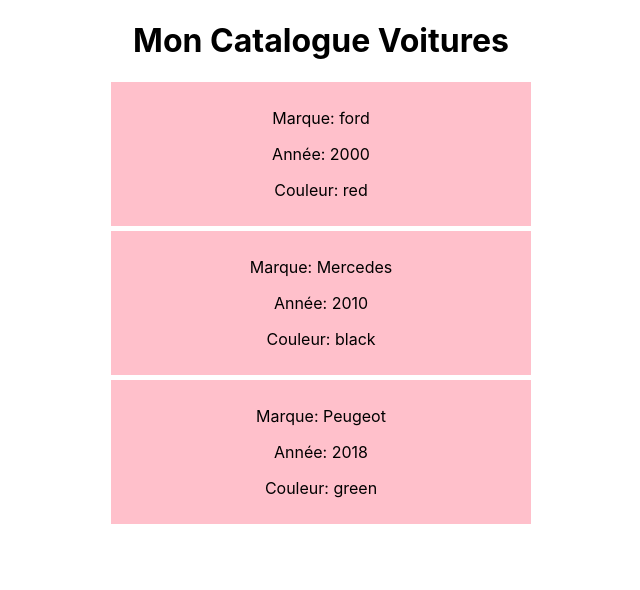
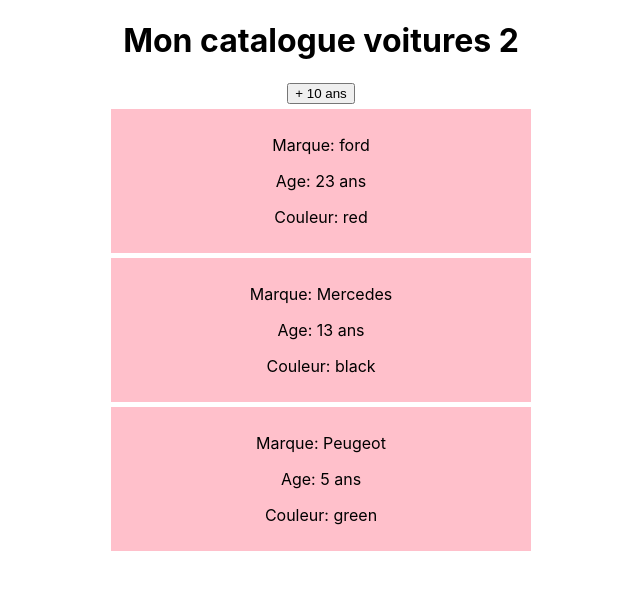
Before and after one commit to Wallmonger/React-Start, a React (Create React App) app: page / in a window 1280 px wide. Shown: the top 590 px of the page, without its empty margins (319-959 px from the left). Built offline with nearby package versions, Linux system fonts and the light colour scheme; the HTML template or start-up script is replaced by a standard one.

Commit message:
Reduce, filter, map

```diff
--- a/src/App.js
+++ b/src/App.js
@@ -4,14 +4,10 @@
 
 class App extends Component {
 
-  state = {
-    titre: 'Mon Catalogue Voitures'
-  }
-
   render() {
     return (
       <div className='App'>
-        <Mycars title={this.state.titre} />
+        <Mycars/>
       </div>
     )
   }
--- a/src/components/Cars.js
+++ b/src/components/Cars.js
@@ -6,7 +6,7 @@
         return (
             <div style={ {backgroundColor: 'pink', width: '400px', padding: '10px', margin: '5px auto'} }>
                 <p>Marque: { children }</p>
-                <p>Année: { year }</p>
+                <p>Age: { year }</p>
                 {colorInfo}
             </div>
         )
--- a/src/components/Mycars.js
+++ b/src/components/Mycars.js
@@ -8,22 +8,38 @@
             {name : 'ford', color: 'red', year : '2000'},
             {name : 'Mercedes', color: 'black', year : '2010'},
             {name : 'Peugeot', color: 'green', year : '2018'},
-        ]
+        ],
+        titre: 'Mon catalogue voitures 2'
+    }
+
+    addTenYears = () => {
+
+        const updatedState = this.state.voitures.map((param) => {
+            return param.year -= 10;
+        })
+
+        this.setState({
+            updatedState
+        })
     }
 
     render() {
+
+        const year = new Date().getFullYear();
+
         return (
             <div>
-                <h1>{this.props.title}</h1>
+                <h1>{this.state.titre}</h1>
+                <button onClick={this.addTenYears}> + 10 ans</button>
 
-                {
+                {/* {
                     this.state.voitures.map((element, index) => (
-                        <Car color = {element.color} year = {element.year}>{element.name}</Car>
+                        <Car color = {element.color} year = {year - element.year + ' ans'}>{element.name}</Car>
                     ))
-                }
-                {/* <Car color = {this.state.voitures[0].color} year = {this.state.voitures[0].year}>{this.state.voitures[0].name}</Car>
-                <Car color = {this.state.voitures[1].color} year = {this.state.voitures[1].year}>{this.state.voitures[1].name}</Car>
-                <Car color = {this.state.voitures[2].color} year = {this.state.voitures[2].year}>{this.state.voitures[2].name}</Car> */}
+                } */}
+                <Car color = {this.state.voitures[0].color} year = {year - this.state.voitures[0].year + ' ans'}>{this.state.voitures[0].name}</Car>
+                <Car color = {this.state.voitures[1].color} year = {year - this.state.voitures[1].year + ' ans'}>{this.state.voitures[1].name}</Car>
+                <Car color = {this.state.voitures[2].color} year = {year - this.state.voitures[2].year + ' ans'}>{this.state.voitures[2].name}</Car>
             </div>
 
         )
```
